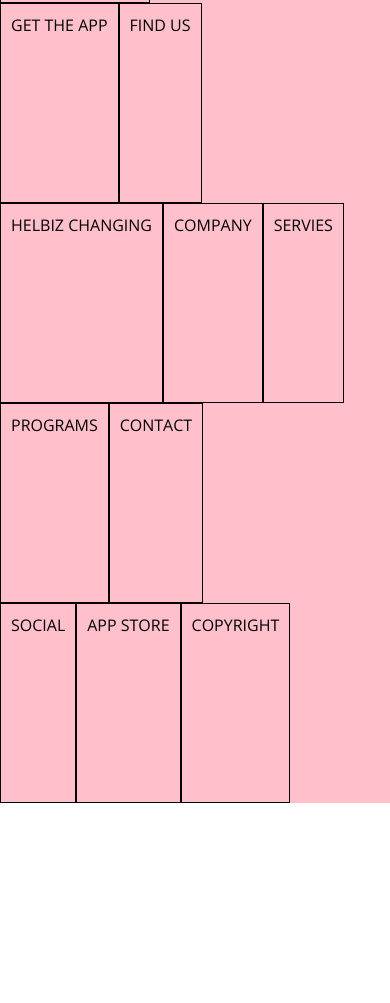
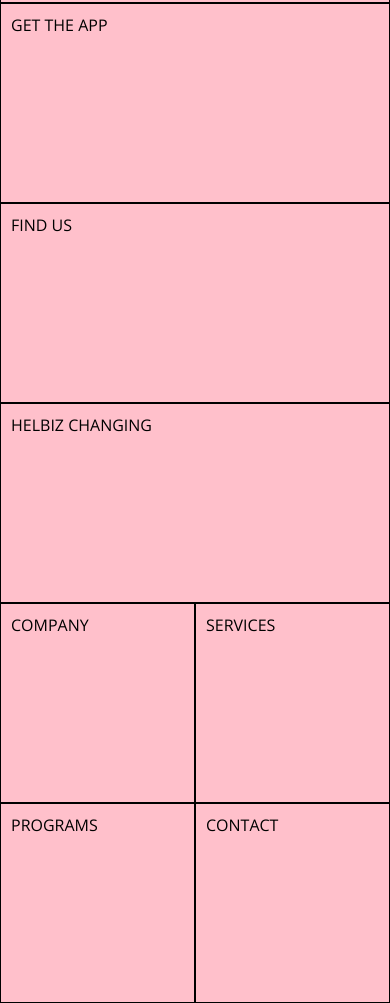
Before and after one commit to AAgozzino/html-css-helbiz, a plain HTML site: page index.html in a window 390 px wide. Shown: the part 2032-3035 px from the top of the page. Before the commit the page ends 2835 px from the top, so only its background shows below. Drawn offline with nearby package versions, Linux system fonts and the light colour scheme.

Commit message:
Struttura responsive

```diff
--- a/css/style.css
+++ b/css/style.css
@@ -126,6 +126,7 @@ h1{
 /* sezione 3 - info */
 .wrapper{
   margin-top: 150px;
+  width: 100%
 }
 
 /* FOOTER */
--- a/index.html
+++ b/index.html
@@ -88,15 +88,15 @@
       <section>
         <div class="wrapper">
           <div class="container">
-            <div class="col-lg-12">
+            <div class="col-lg-12 col-md-12 col-xs-12">
               SMART MOBILITY
             </div>
           </div>
           <div class="container">
-            <div class="col-lg-6">
+            <div class="col-lg-6 col-md-6 col-xs-12">
               GET THE APP
             </div>
-            <div class="col-lg-6">
+            <div class="col-lg-6 col-md-6 col-xs-12">
               FIND US
             </div>
           </div>
@@ -111,19 +111,19 @@
         <!-- sezione menu -->
         <section>
           <div class="container">
-            <div class="col-lg-4">
+            <div class="col-lg-4 col-md-12 col-xs-12">
               HELBIZ CHANGING
             </div>
-            <div class="col-lg-2">
+            <div class="col-lg-2 col-md-6 col-xs-6">
               COMPANY
             </div>
-            <div class="col-lg-2">
-              SERVIES
+            <div class="col-lg-2 col-md-6 col-xs-6">
+              SERVICES
             </div>
-            <div class="col-lg-2">
+            <div class="col-lg-2 col-md-6 col-xs-6">
               PROGRAMS
             </div>
-            <div class="col-lg-2">
+            <div class="col-lg-2 col-md-6 col-xs-6">
               CONTACT
             </div>
           </div>
@@ -134,13 +134,13 @@
         <!-- sezione copyright+social -->
         <section>
           <div class="container">
-            <div class="col-lg-4">
+            <div class="col-lg-4 col-md-12 col-xs-12">
               SOCIAL
             </div>
-            <div class="col-lg-4">
+            <div class="col-lg-4 col-md-12 col-xs-12">
               APP STORE
             </div>
-            <div class="col-lg-4">
+            <div class="col-lg-4 col-md-12 col-xs-12">
               COPYRIGHT
             </div>
           </div>
```
